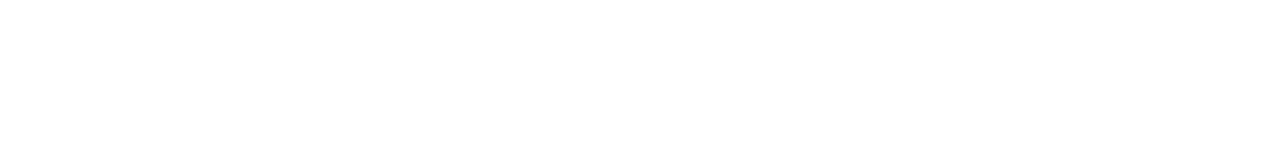
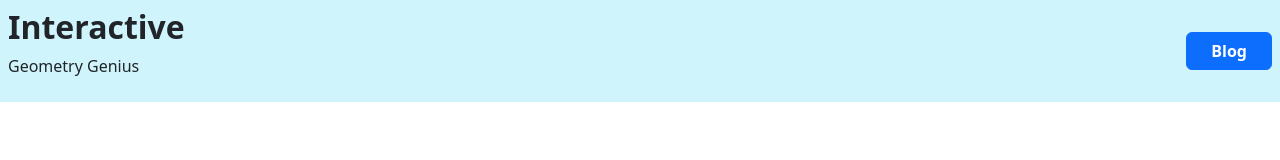
Before and after one commit to Tasfiadisha15/geometry_genius, a plain HTML site: page index.html in a window 1280 px wide. Drawn offline with nearby package versions, Linux system fonts and the light colour scheme.

Commit message:
add header

```diff
--- a/index.html
+++ b/index.html
@@ -5,11 +5,22 @@
     <meta charset="UTF-8">
     <meta http-equiv="X-UA-Compatible" content="IE=edge">
     <meta name="viewport" content="width=device-width, initial-scale=1.0">
-    <title>Geometry Design</title>
+    <title>Geometry Genius</title>
+    <link href="https://cdn.jsdelivr.net/npm/bootstrap@5.3.0-alpha1/dist/css/bootstrap.min.css" rel="stylesheet"
+        integrity="sha384-GLhlTQ8iRABdZLl6O3oVMWSktQOp6b7In1Zl3/Jr59b6EGGoI1aFkw7cmDA6j6gD" crossorigin="anonymous">
 </head>
 
-<body>
-
+<body class="">
+    <header class="bg-info-subtle d-flex justify-content-between align-items-center p-2 mb-5">
+        <nav>
+            <h2 class="fw-bold">Interactive</h2>
+            <p>Geometry Genius</p>
+        </nav>
+        <nav>
+            <button onclick="window.location.href = 'answerOfQuestion.html'"
+                class="btn btn-primary ps-4 pe-4 fw-bold">Blog</button>
+        </nav>
+    </header>
 </body>
 
 </html>
```
